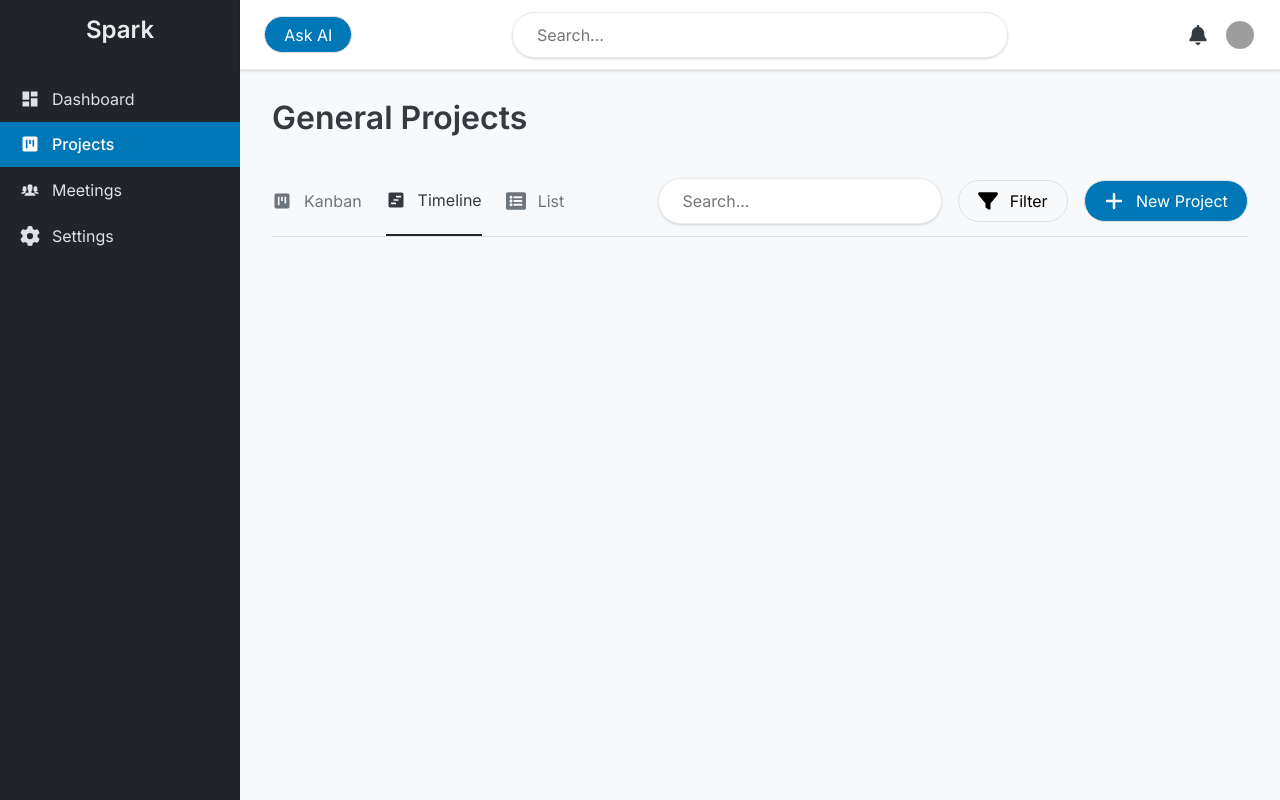
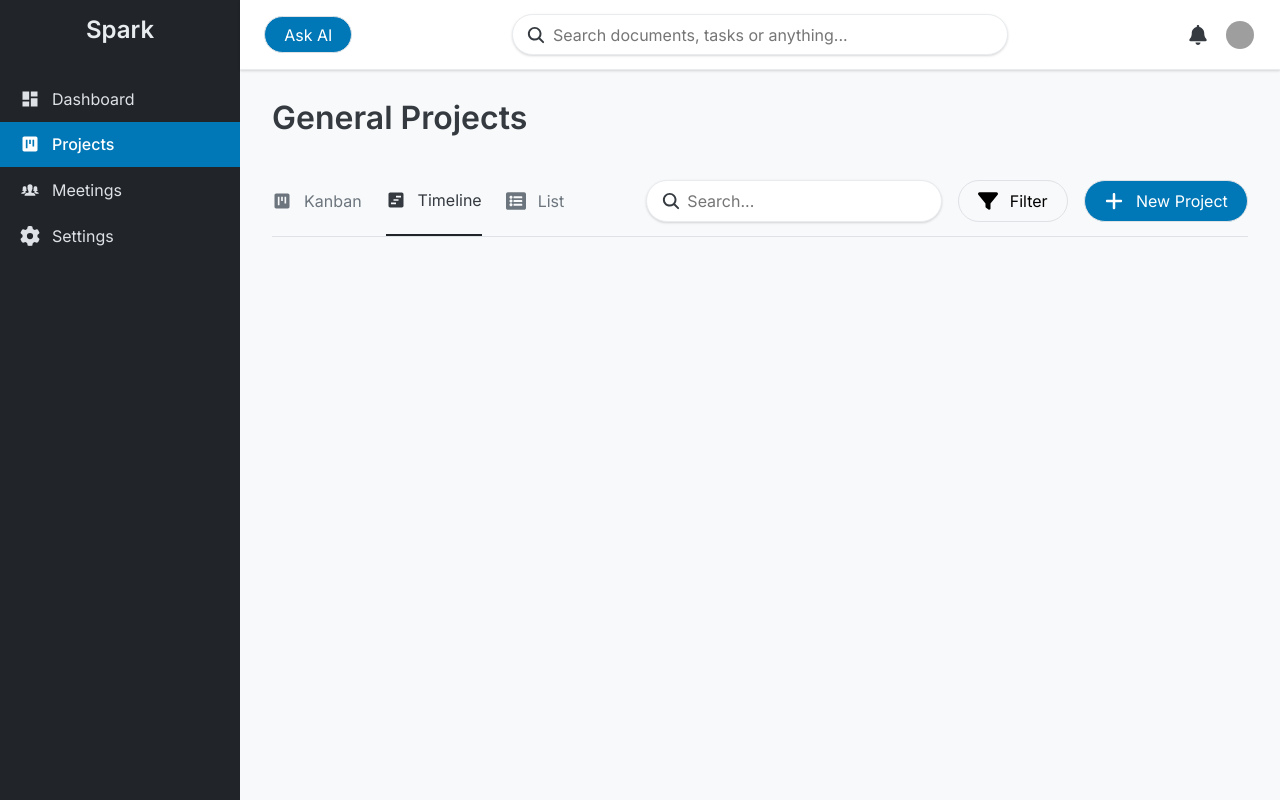
Before and after one commit to hiramepifanio/spark-app, a React (Vite) app: page /projects/general in a window 1280 px wide. Built offline with nearby package versions, Linux system fonts and the light colour scheme; grey boxes are pictures that could not be loaded.

Commit message:
Add dynamic placeholder and search icon for SearchBar and make it leaner

```diff
--- a/src/components/SearchBar/SearchBar.jsx
+++ b/src/components/SearchBar/SearchBar.jsx
@@ -1,7 +1,14 @@
 import styles from './SearchBar.module.css'
+import { IoSearch } from "react-icons/io5"
+import Icon from '../Icon/Icon'
 
-export default function SearchBar() {
+export default function SearchBar({ placeholder='Search...' }) {
   return (
-    <input type="text" className={styles.searchBar} placeholder="Search..." />
+    <div  className={styles.searchBarContainer}>
+      <div className={styles.iconContainer}>
+        <Icon Content={IoSearch}/>
+      </div>
+      <input type="text" className={styles.searchBar} placeholder={placeholder} />
+    </div>
   )
 }
--- a/src/components/SearchBar/SearchBar.module.css
+++ b/src/components/SearchBar/SearchBar.module.css
@@ -1,12 +1,25 @@
+.searchBarContainer {
+    width: 100%;
+    max-width: 600px;
+    position: relative;
+    display: flex;
+    align-items: center;
+}
+
+.iconContainer {
+    position: absolute;
+    left: 0.9rem;
+}
+
 .searchBar {
     width: 100%;
-    max-width: 600px;
-    padding: 0.5rem;
+    padding-left: 36px;
     border-radius: 6px;
     border: 1px solid var(--color-gray-200);
     box-shadow: var(--shadow-sm);
     border-radius: 1.5rem;
-    padding: 0.75rem 1.5rem;
+    padding: 0.60rem 1.2rem;
+    padding-left: 2.5rem;
 }
 
 .searchBar:focus {
--- a/src/components/Topbar/Topbar.jsx
+++ b/src/components/Topbar/Topbar.jsx
@@ -12,7 +12,7 @@ export default function Topbar() {
         <Button isFilled>Ask AI</Button>
       </div>
       <div className={styles.center}>
-        <SearchBar />
+        <SearchBar placeholder='Search documents, tasks or anything...'/>
       </div>
       <div className={styles.right}>
         <Icon isClickable Content={FaBell} />
```
